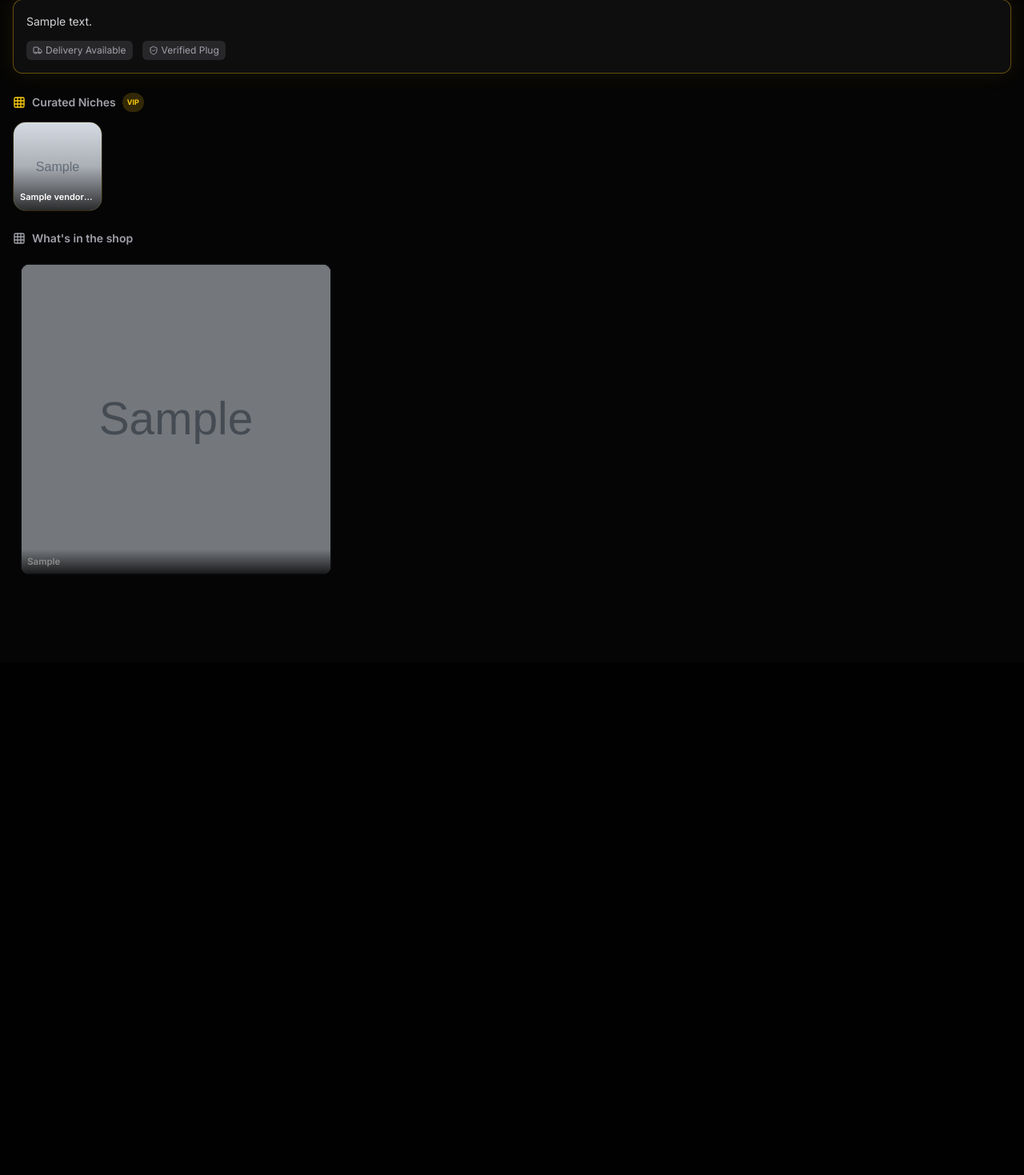
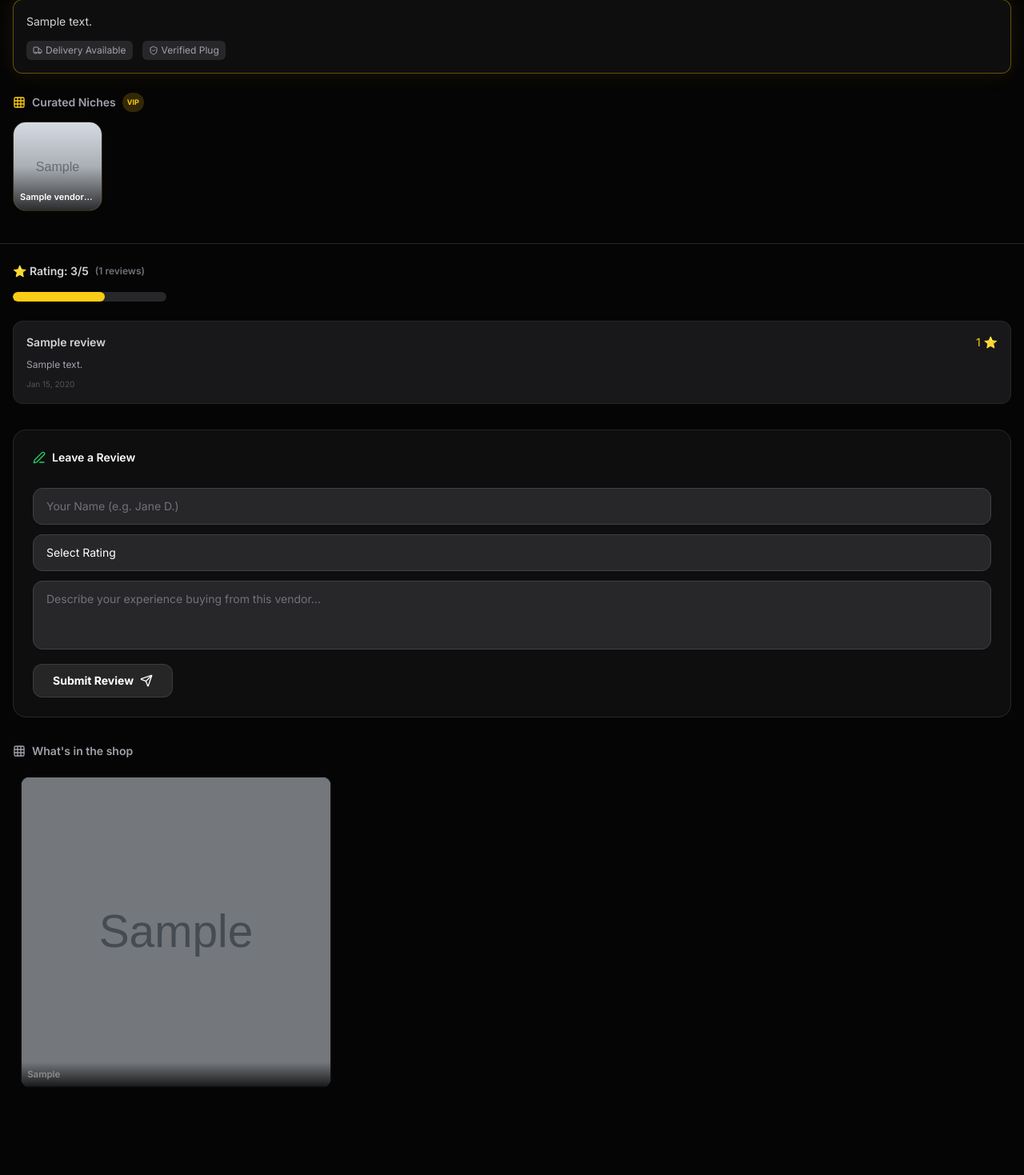
Before and after one commit to ehma113/plug_directory, a Django app: page /vendor/1/ in a window 1280 px wide. Shown: the part 825-2294 px from the top of the page at 80% size. Before the commit the page ends 1543 px from the top, so only its background shows below. Run offline with Django 5.2, Linux system fonts and the light colour scheme; tables that the repository leaves empty hold one stand-in row (values such as "Sample post"); grey boxes marked "Sample" are stand-in pictures; some libraries are stand-ins or nearby versions.

Commit message:
🚀 5-Star Review Engine & +234 WhatsApp Fix Launch

```diff
--- a/plugs/urls.py
+++ b/plugs/urls.py
@@ -36,4 +36,5 @@ urlpatterns = [
     # 1-Click Admin Toggles
     path('admin/toggle-premium/<int:vendor_id>/', views.admin_toggle_premium, name='admin_toggle_premium'),
     path('admin/toggle-active/<int:vendor_id>/', views.admin_toggle_active, name='admin_toggle_active'), # NEW!
+    path('vendor/<int:vendor_id>/review/', views.submit_review, name='submit_review'),
 ]
--- a/plugs/views.py
+++ b/plugs/views.py
@@ -6,18 +6,16 @@ from django.contrib.auth.decorators import login_required
 from django.conf import settings
 from django.contrib import messages
 from django.core.exceptions import ValidationError
-from django.urls import reverse # CEO FIX: Needed for verification redirects
+from django.urls import reverse
 import requests
-import uuid # For email verification tokens
-import random # For VIP shuffle
+import uuid
+import random
 
-# CEO FIX: Import the Form that FORCES password validation!
 from django.contrib.auth.forms import UserCreationForm
-# CEO FIX: Import HTML email renderer
 from django.template.loader import render_to_string
 
-# CEO FIX: Added VendorReport to imports!
-from .models import Vendor, VendorGallery, VendorNiche, PaymentAuth, VendorReport
+# CEO FIX: Added Review to imports!
+from .models import Vendor, VendorGallery, VendorNiche, PaymentAuth, VendorReport, Review
 from datetime import timedelta
 from django.utils import timezone
 
@@ -26,12 +24,10 @@ from django.utils import timezone
 # ==========================================
 
 def home_page(request):
-    # CEO FIX: Only show ACTIVE, Premium vendors
     all_vips = list(Vendor.objects.filter(is_premium=True, is_active=True))
     random.shuffle(all_vips)
     vip_vendors = all_vips[:10]
 
-    # Check if there are more VIPs than 10 (for the "See All" button)
     has_more_vips = len(all_vips) > 10
 
     fashion_count = Vendor.objects.filter(category__iexact='Fashion', is_active=True).count()
@@ -50,9 +46,7 @@ def home_page(request):
 
     return render(request, 'index.html', context)
 
-# CEO FIX: New View for "See All VIPs"
 def all_vips_page(request):
-    # CEO FIX: Only show ACTIVE, Premium vendors
     vip_vendors = Vendor.objects.filter(is_premium=True, is_active=True).order_by('shop_name')
     return render(request, 'all_vips.html', {'vendors': vip_vendors})
 
@@ -61,7 +55,6 @@ def smart_search(request):
     if len(query) < 2:
         return JsonResponse([], safe=False)
 
-    # CEO FIX: Filter out banned vendors from search results
     results = (Vendor.objects.filter(shop_name__icontains=query) | Vendor.objects.filter(category__icontains=query) | Vendor.objects.filter(location__icontains=query)).filter(is_active=True)
     results = results.order_by('-is_premium', 'shop_name')[:5]
 
@@ -73,7 +66,8 @@ def smart_search(request):
 
         data.append({
             'id': vendor.id, 'name': vendor.shop_name, 'category': vendor.category,
-            'location': vendor.location, 'image': image_url, 'is_premium': vendor.is_premium
+            'location': vendor.location, 'image': image_url, 'is_premium': vendor.is_premium,
+            'average_rating': vendor.average_rating, # CEO FIX: Add rating to search!
         })
     return JsonResponse(data, safe=False)
 
@@ -83,12 +77,10 @@ def vendor_profile(request, vendor_id):
     return render(request, 'vendor_profile.html', context)
 
 def discover_page(request):
-    # CEO FIX: Only show niches for ACTIVE vendors
     niches = VendorNiche.objects.filter(vendor__is_premium=True, vendor__is_active=True)
     return render(request, 'discover.html', {'niches': niches})
 
 def category_page(request, category_name):
-    # CEO FIX: Only show ACTIVE vendors in categories
     vendors = Vendor.objects.filter(category__iexact=category_name, is_active=True).order_by('-is_premium', 'shop_name')
     niches = VendorNiche.objects.filter(vendor__category__iexact=category_name, vendor__is_premium=True, vendor__is_active=True)
     context = {'category_name': category_name, 'vendors': vendors, 'niches': niches}
@@ -101,50 +93,41 @@ def help_page(request):
         issue_type = request.POST.get('issue_type')
         message_body = request.POST.get('message')
 
-        # CEO FIX: Anti-Sabotage Report Engine
         if issue_type == 'Report a Vendor':
             vendor_name = request.POST.get('reported_vendor', '').strip()
-            chat_number = request.POST.get('chat_number', '').strip() # The receipt check
+            chat_number = request.POST.get('chat_number', '').strip()
 
-            # Defense 1: Did they prove they actually chatted with the vendor?
             if not chat_number:
-                messages.error(request, 'To report a vendor, you must provide the WhatsApp number you used to chat with them. This prevents fake reports.')
+                messages.error(request, 'To report a vendor, you must provide the WhatsApp number you used to chat with them.')
                 return redirect('help_page')
 
             if vendor_name:
                 vendor = Vendor.objects.filter(shop_name__icontains=vendor_name).first()
 
                 if vendor:
-                    # Defense 2: Is the person reporting a competitor? (Vendors can't ban vendors!)
                     if User.objects.filter(email__iexact=email, vendor__isnull=False).exists():
-                        messages.error(request, 'Vendors cannot report other vendors. This incident has been logged.')
+                        messages.error(request, 'Vendors cannot report other vendors.')
                         return redirect('help_page')
 
-                # Check if this email already reported this vendor
-                    # CEO FIX: Added request.FILES to grab the screenshot
                     report, created = VendorReport.objects.get_or_create(
                         vendor=vendor,
                         buyer_email=email,
                         defaults={
                             'reason': message_body,
-                            'screenshot': request.FILES.get('report_screenshot') # Saves the evidence!
+                            'screenshot': request.FILES.get('report_screenshot')
                         }
                     )
 
                     if created:
                         vendor.report_count += 1
-
-                        # THE 3-STRIKE RULE: Auto-ban at 3 reports
                         if vendor.report_count >= 3:
                             vendor.is_active = False
                             vendor.is_premium = False
-
-                            # Alert the CEO
                             try:
                                 from django.core.mail import send_mail
                                 send_mail(
                                     f'🚨 AUTO-BANNED: {vendor.shop_name}',
-                                    f'Vendor {vendor.shop_name} was automatically banned after receiving {vendor.report_count} reports.\n\nLatest reason: {message_body}\n\nChat number provided: {chat_number}\n\nLOG IN TO ADMIN TO REVIEW. IF THIS IS A MISTAKE, CLICK "IS ACTIVE" TO REINSTATE.',
+                                    f'Vendor {vendor.shop_name} was automatically banned after receiving {vendor.report_count} reports.',
                                     settings.DEFAULT_FROM_EMAIL,
                                     ['ehma1023@gmail.com'],
                                     fail_silently=False,
@@ -153,17 +136,15 @@ def help_page(request):
                                 pass
 
                         vendor.save()
-                        messages.success(request, f'Thank you! Your report against {vendor.shop_name} has been recorded. We take safety seriously.')
+                        messages.success(request, f'Thank you! Your report against {vendor.shop_name} has been recorded.')
                     else:
-                        messages.warning(request, 'You have already reported this vendor. We are currently reviewing your previous report.')
+                        messages.warning(request, 'You have already reported this vendor.')
                 else:
-                    messages.error(request, f'Could not find a vendor named "{vendor_name}". Please check the spelling.')
+                    messages.error(request, f'Could not find a vendor named "{vendor_name}".')
             else:
-                messages.error(request, 'Please provide the name of the vendor you are reporting.')
-
+                messages.error(request, 'Please provide the name of the vendor.')
             return redirect('help_page')
 
-        # STANDARD SUPPORT TICKET (Non-Reports)
         full_message = f"New Support Ticket:\n\nFrom: {name} ({email})\nType: {issue_type}\n\nMessage:\n{message_body}"
         try:
             from django.core.mail import send_mail
@@ -196,6 +177,10 @@ def vendor_register(request):
         profile_image = request.FILES.get('profile_image')
         cover_image = request.FILES.get('cover_image')
 
+        # CEO FIX: Auto-add 234 if they didn't type it
+        if whatsapp_number and not whatsapp_number.startswith('+') and not whatsapp_number.startswith('234'):
+            whatsapp_number = '234' + whatsapp_number
+
         if password1 != password2:
             error = "Passwords do not match."
         elif User.objects.filter(username=whatsapp_number).exists():
@@ -204,7 +189,6 @@ def vendor_register(request):
             error = "A vendor with this Email already exists."
 
         if not error:
-            # CEO FIX: Use UserCreationForm to FORCE Django's password validators!
             form = UserCreationForm({
                 'username': whatsapp_number,
                 'email': email,
@@ -214,7 +198,7 @@ def vendor_register(request):
 
             if form.is_valid():
                 try:
-                    user = form.save() # Safely creates user with validated & hashed password
+                    user = form.save()
 
                     token = str(uuid.uuid4())
 
@@ -225,95 +209,79 @@ def vendor_register(request):
                         is_email_verified=False, email_verification_token=token
                     )
 
-                    # CEO FIX: Send 5-Star HTML Verification Email
                     verify_url = f"{request.scheme}://{request.get_host()}/verify-email/{token}/"
                     try:
                         from django.core.mail import send_mail
-
-                        # Load the beautiful HTML template
                         html_message = render_to_string('emails/verify_email.html', {
                             'shop_name': shop_name,
                             'verify_url': verify_url
                         })
-
                         send_mail(
-                            'Spot a Plug - Verify Your Email',  # Subject
-                            f'Hi {shop_name}! Please verify your account: {verify_url}', # Plain text fallback
-                            settings.DEFAULT_FROM_EMAIL,         # From
-                            [email],                             # To
+                            'Spot a Plug - Verify Your Email',
+                            f'Hi {shop_name}! Please verify your account: {verify_url}',
+                            settings.DEFAULT_FROM_EMAIL,
+                            [email],
                             fail_silently=False,
-                            html_message=html_message,           # THE BEAUTIFUL HTML VERSION
+                            html_message=html_message,
                         )
                     except Exception:
                         pass
 
                     login(request, user)
-                    # CEO FIX: Send them to the verification waiting room, NOT the dashboard!
                     return redirect('resend_verification')
 
                 except Exception as e:
-                    # Catch any model validation errors (like bad WhatsApp number)
                     error = str(e)
             else:
-                # If the form fails (weak password), grab Django's built-in error messages nicely
                 for field, errors in form.errors.items():
                     for e in errors:
-                        error = e  # Shows "This password is too common" etc.
+                        error = e
                         break
                 if not error:
                     error = "Please ensure all fields are filled correctly."
 
     return render(request, 'register.html', {'error': error})
 
-# CEO FIX: Email Verification View (5-Star Celebration)
 def verify_email(request, token):
     vendor = get_object_or_404(Vendor, email_verification_token=token)
     vendor.is_email_verified = True
-    vendor.email_verification_token = None # Burns the token so it can't be reused
+    vendor.email_verification_token = None
     vendor.save()
 
-    # Log them in automatically if they aren't already (smooth UX)
     if not request.user.is_authenticated:
         login(request, vendor.user)
 
-    # Show the beautiful success page instead of a boring redirect!
     return render(request, 'verify_success.html', {'vendor': vendor})
 
-# CEO FIX: Resend Verification Email View
 @login_required(login_url='/login/')
 def resend_verification(request):
     vendor = get_object_or_404(Vendor, user=request.user)
 
-    # If they are already verified, kick them out to the dashboard
     if vendor.is_email_verified:
         return redirect('vendor_dashboard')
 
     if request.method == 'POST':
-        # Generate a new token and send the email again
         vendor.email_verification_token = str(uuid.uuid4())
         vendor.save()
 
         verify_url = f"{request.scheme}://{request.get_host()}/verify-email/{vendor.email_verification_token}/"
         try:
             from django.core.mail import send_mail
-
-            # Load the beautiful HTML template
             html_message = render_to_string('emails/verify_email.html', {
                 'shop_name': vendor.shop_name,
                 'verify_url': verify_url
             })
-
             send_mail(
                 'Spot a Plug - Verify Your Email',
                 f'Hi {vendor.shop_name}! Please verify your account: {verify_url}',
                 settings.DEFAULT_FROM_EMAIL,
                 [request.user.email],
                 fail_silently=False,
-                html_message=html_message, # THE BEAUTIFUL HTML VERSION
+                html_message=html_message,
             )
-            messages.success(request, 'A new verification email has been sent! Please check your inbox.')
+            messages.success(request, 'A new verification email has been sent!')
         except Exception:
-            messages.error(request, 'Could not send email. Please try again later or contact support.')
+            messages.error(request, 'Could not send email. Please try again later.')
 
         return redirect(reverse('resend_verification'))
 
@@ -330,16 +298,14 @@ def vendor_login(request):
         user = authenticate(request, username=username, password=password)
 
         if user is not None:
-            # CEO FIX: Check if they are banned before logging them in!
             try:
                 vendor = user.vendor
                 if not vendor.is_active:
-                    error = "Your account has been suspended due to policy violations. Contact support if you believe this is a mistake."
+                    error = "Your account has been suspended due to policy violations. Contact support."
                 else:
                     login(request, user)
                     return redirect('vendor_dashboard')
             except Exception:
-                # If they are a superuser with no vendor profile, let them in
                 login(request, user)
                 return redirect('vendor_dashboard')
         else:
@@ -413,6 +379,10 @@ def edit_shop(request):
         instagram_link = request.POST.get('instagram_link', ''); description = request.POST.get('description')
         new_profile_image = request.FILES.get('profile_image'); new_cover_image = request.FILES.get('cover_image')
 
+        # CEO FIX: Auto-add 234 if they didn't type it on edit
+        if whatsapp_number and not whatsapp_number.startswith('+') and not whatsapp_number.startswith('234'):
+            whatsapp_number = '234' + whatsapp_number
+
         if whatsapp_number != vendor.whatsapp_number and User.objects.filter(username=whatsapp_number).exists():
             error = "That WhatsApp number is already taken."
         else:
@@ -466,7 +436,6 @@ def cancel_premium(request):
 # 4. GOD MODE (ADMIN TOGGLES)
 # ==========================================
 
-# CEO FIX: Admin Toggle View for 1-Click Premium
 def admin_toggle_premium(request, vendor_id):
     if not request.user.is_staff:
         return redirect('/admin/login/?next=/admin/toggle-premium/{}/'.format(vendor_id))
@@ -475,15 +444,39 @@ def admin_toggle_premium(request, vendor_id):
     vendor.save()
     return redirect('/admin/plugs/vendor/')
 
-# CEO FIX: Admin Toggle View for 1-Click Ban/Reinstate
 def admin_toggle_active(request, vendor_id):
     if not request.user.is_staff:
         return redirect('/admin/login/?next=/admin/toggle-active/{}/'.format(vendor_id))
 
     vendor = get_object_or_404(Vendor, id=vendor_id)
     vendor.is_active = not vendor.is_active
-    # If we are reinstating them, reset their report count to 0 so they don't instantly get auto-banned again
     if vendor.is_active:
         vendor.report_count = 0
     vendor.save()
     return redirect('/admin/plugs/vendor/')
+
+# ==========================================
+# 5. 5-STAR REVIEW ENGINE
+# ==========================================
+
+# CEO FIX: Submit Review View
+def submit_review(request, vendor_id):
+    vendor = get_object_or_404(Vendor, id=vendor_id)
+
+    if request.method == 'POST':
+        buyer_name = request.POST.get('buyer_name')
+        rating = request.POST.get('rating')
+        comment = request.POST.get('comment')
+
+        if buyer_name and rating and comment:
+            Review.objects.create(
+                vendor=vendor,
+                buyer_name=buyer_name,
+                rating=int(rating),
+                comment=comment
+            )
+            messages.success(request, 'Thanks for your review!')
+        else:
+            messages.error(request, 'Please fill out all review fields.')
+
+    return redirect('vendor_profile', vendor_id=vendor.id)
--- a/templates/vendor_profile.html
+++ b/templates/vendor_profile.html
@@ -27,9 +27,6 @@
 </head>
 <body>
 
-    <!-- Hidden Tailwind Classes -->
-    <!-- tw: grid grid-cols-2 md:grid-cols-3 gap-3 -->
-
     <!-- Top Nav -->
     <nav class="fixed top-0 left-0 right-0 z-50 bg-black/80 backdrop-blur-lg border-b border-zinc-800/50 p-4 flex justify-between items-center">
         <a href="/" class="text-zinc-400 hover:text-white transition"><i data-lucide="arrow-left" class="w-5 h-5"></i></a>
@@ -37,7 +34,7 @@
         <button class="text-zinc-400 hover:text-white transition"><i data-lucide="share-2" class="w-5 h-5"></i></button>
     </nav>
 
-    <!-- Shop Cover Image (FIXED) -->
+    <!-- Shop Cover Image -->
     <div class="pt-14">
         <div class="w-full aspect-[16/9] bg-zinc-900">
             <img src="{{ vendor.cover_image.url }}" class="w-full h-full object-cover" alt="{{ vendor.shop_name }} Cover">
@@ -48,7 +45,6 @@
     <div class="px-4 -mt-8 relative z-10 shop-info">
         <div class="flex items-end justify-between mb-4">
             <div class="flex items-center gap-3">
-                <!-- Shop Avatar (FIXED) -->
                 <div class="w-16 h-16 rounded-2xl border-4 border-plug-dark overflow-hidden bg-zinc-800 flex-shrink-0">
                     <img src="{{ vendor.profile_image.url }}" class="w-full h-full object-cover" alt="Logo">
                 </div>
@@ -104,8 +100,63 @@
     </div>
     {% endif %}
 
+    <!-- ==========================================
+         CEO FIX: 5-STAR REVIEW ENGINE
+         ========================================== -->
+    <div class="px-4 mt-8 border-t border-zinc-800 pt-6">
+        <h3 class="font-semibold text-sm text-zinc-300 mb-4 flex items-center gap-2">
+            ⭐ Rating: {{ vendor.average_rating }}/5
+            <span class="text-xs text-zinc-500 font-body">({{ vendor.review_count }} reviews)</span>
+        </h3>
+
+        <!-- Dynamic Star Bar -->
+        <div class="w-48 h-3 bg-zinc-800 rounded-full overflow-hidden mb-6">
+            <div class="h-full bg-yellow-400 rounded-full transition-all" style="width: {{ vendor.star_percentage }}%"></div>
+        </div>
+
+        <!-- Existing Reviews -->
+        <div class="space-y-3 mb-8">
+            {% for review in vendor.reviews.all %}
+            <div class="bg-zinc-900 border border-zinc-800 rounded-xl p-4">
+                <div class="flex justify-between items-center mb-2">
+                    <span class="font-semibold text-sm text-zinc-300">{{ review.buyer_name }}</span>
+                    <span class="text-yellow-400 text-sm">{{ review.rating }} ⭐</span>
+                </div>
+                <p class="text-zinc-400 text-xs leading-relaxed">{{ review.comment }}</p>
+                <p class="text-zinc-600 text-[10px] mt-2">{{ review.created_at|date:"M d, Y" }}</p>
+            </div>
+            {% empty %}
+            <p class="text-zinc-600 text-xs">No reviews yet. Be the first to leave one!</p>
+            {% endfor %}
+        </div>
+
+        <!-- Leave Review Form -->
+        <div class="bg-zinc-900/50 border border-zinc-800 rounded-2xl p-6">
+            <h4 class="font-semibold text-sm mb-4 flex items-center gap-2"><i data-lucide="pen-line" class="w-4 h-4 text-plug-wa"></i> Leave a Review</h4>
+            <form action="/vendor/{{ vendor.id }}/review/" method="POST" class="space-y-3">
+                {% csrf_token %}
+                <input type="text" name="buyer_name" required class="w-full bg-zinc-800 border border-zinc-700 rounded-xl px-4 py-3 text-sm text-white placeholder-zinc-500 focus:outline-none focus:border-plug-wa transition" placeholder="Your Name (e.g. Jane D.)">
+
+                <select name="rating" required class="w-full bg-zinc-800 border border-zinc-700 rounded-xl px-4 py-3 text-sm text-white focus:outline-none focus:border-plug-wa transition appearance-none">
+                    <option value="" disabled selected>Select Rating</option>
+                    <option value="5">⭐⭐⭐⭐⭐ (5/5 - Excellent)</option>
+                    <option value="4">⭐⭐⭐⭐ (4/5 - Good)</option>
+                    <option value="3">⭐⭐⭐ (3/5 - Average)</option>
+                    <option value="2">⭐⭐ (2/5 - Poor)</option>
+                    <option value="1">⭐ (1/5 - Terrible)</option>
+                </select>
+
+                <textarea name="comment" rows="3" required class="w-full bg-zinc-800 border border-zinc-700 rounded-xl px-4 py-3 text-sm text-white placeholder-zinc-500 focus:outline-none focus:border-plug-wa transition resize-none" placeholder="Describe your experience buying from this vendor..."></textarea>
+
+                <button type="submit" class="bg-white/10 border border-white/10 hover:bg-white/20 text-white font-bold px-6 py-2.5 rounded-xl text-sm transition-all flex items-center gap-2">
+                    Submit Review <i data-lucide="send" class="w-4 h-4"></i>
+                </button>
+            </form>
+        </div>
+    </div>
+
     <!-- THE VIRTUAL SHOP SHELVES -->
-    <div class="px-4 mt-4">
+    <div class="px-4 mt-8">
         <h3 class="font-semibold text-sm text-zinc-400 mb-3 flex items-center gap-2">
             <i data-lucide="grid-3x3" class="w-4 h-4"></i> What's in the shop
         </h3>
```
Also changed, not shown: plugs/models.py (+38 -9 lines), templates/register.html (+25 -14 lines), db.sqlite3, plugs/migrations/0005_review.py (added).
